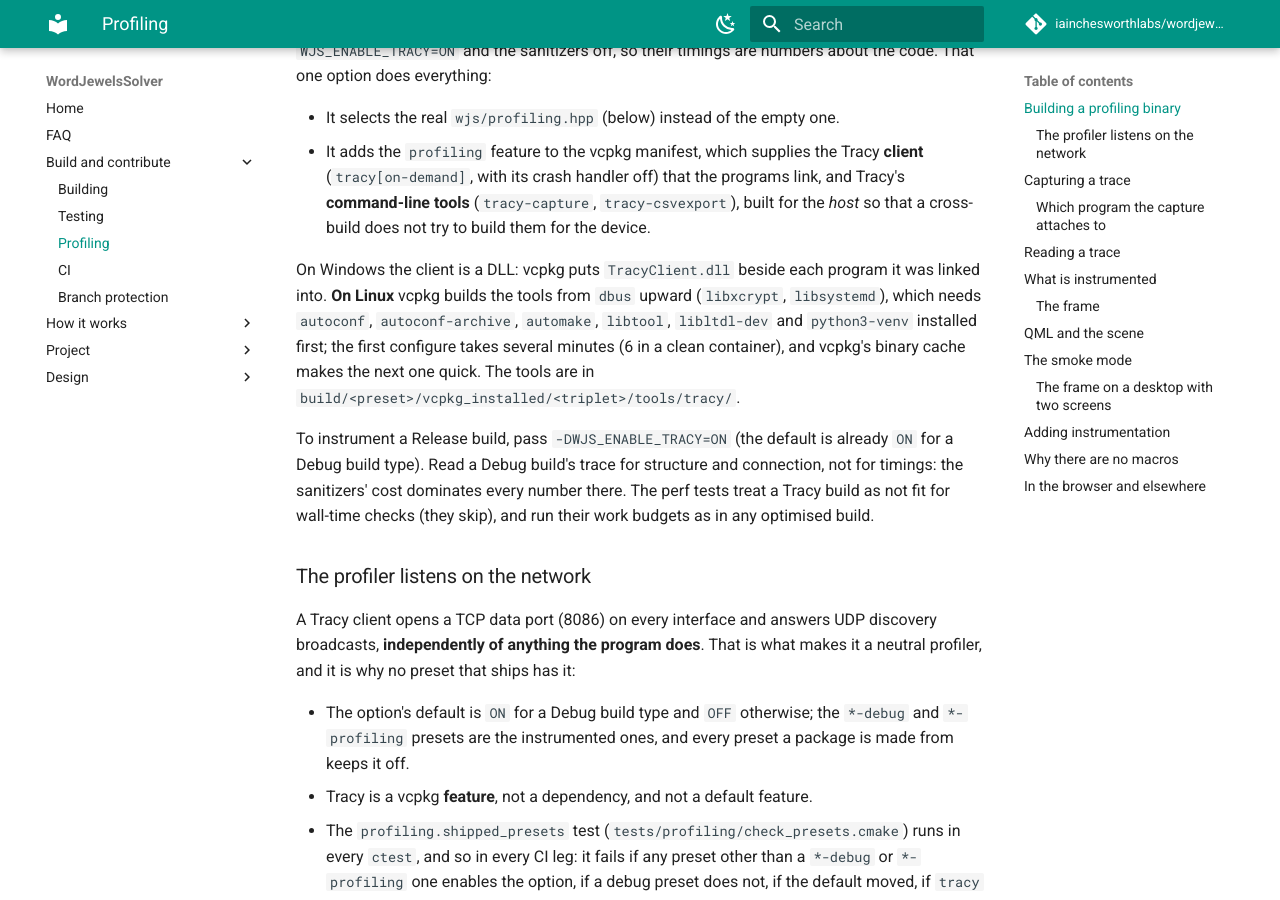
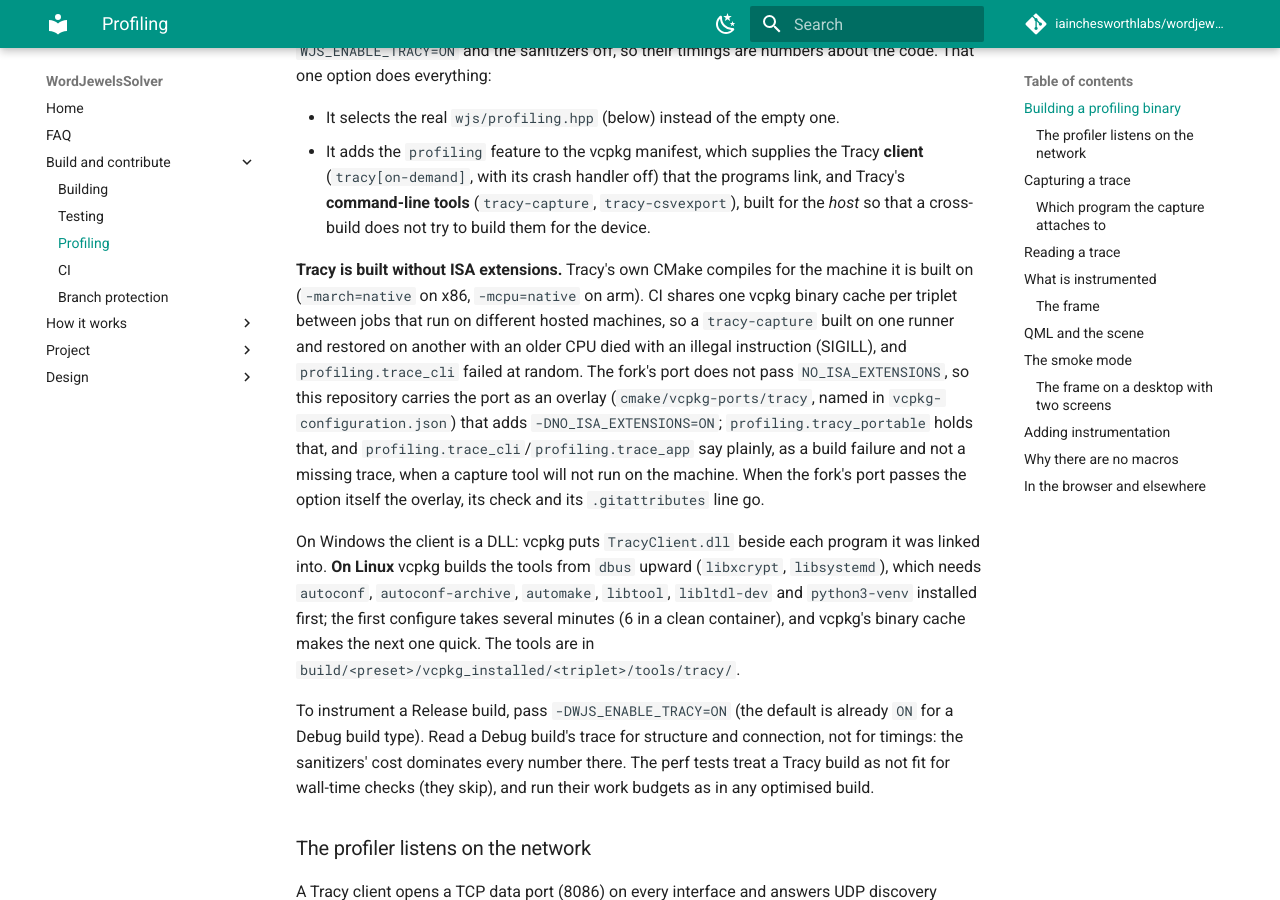
Before and after one commit to iainchesworthlabs/snapandspell, an MkDocs documentation site: the page built from docs/profiling.md, in a window 1280 px wide and 900 px high, scrolled down 775 px. Built offline with MkDocs 1.6.1 and Material for MkDocs 9.7.7, drawn with Linux system fonts in a browser that asks for light colours; comment, search, counter and statistics services are not loaded.

Commit message:
Build Tracy's tools and client without ISA extensions
Tracy's CMake compiles for the machine it is built on (-march=native on x86,
-mcpu=native on arm) unless NO_ISA_EXTENSIONS is set. CI shares one vcpkg
binary cache per triplet between jobs that run on different hosted machines, so
a tracy-capture built on one runner and restored on another with an older CPU
died with an illegal instruction, and profiling.trace_cli failed at random on
the Linux legs.

The fork's tracy port does not pass the option, so the repository carries the
port as an overlay (cmake/vcpkg-ports/tracy, named in vcpkg-configuration.json)
that adds -DNO_ISA_EXTENSIONS=ON; it is the fork's port at the pinned commit
with that one line, kept byte for byte by .gitattributes. When the fork's port
passes the option the overlay and its check go. profiling.tracy_portable holds
the overlay, the option and the pinned version.

The trace tests no longer hide the failure either: a capture or export tool that
will not run, or a capture that dies by a signal, fails with a message that says
what it is. The CLI case is also no longer a guess at how many repeats a build
can finish: it runs an unfinishable number, records a few seconds once attached
and is ended by its timeout, so a Debug build with the sanitizers and an
optimised one read the same way.

```diff
--- a/docs/profiling.md
+++ b/docs/profiling.md
@@ -42,6 +42,19 @@ the code. That one option does everything:
   link, and Tracy's **command-line tools** (`tracy-capture`, `tracy-csvexport`),
   built for the *host* so that a cross-build does not try to build them for the
   device.
+
+**Tracy is built without ISA extensions.** Tracy's own CMake compiles for the machine
+it is built on (`-march=native` on x86, `-mcpu=native` on arm). CI shares one vcpkg
+binary cache per triplet between jobs that run on different hosted machines, so a
+`tracy-capture` built on one runner and restored on another with an older CPU died
+with an illegal instruction (SIGILL), and `profiling.trace_cli` failed at random.
+The fork's port does not pass `NO_ISA_EXTENSIONS`, so this repository carries the
+port as an overlay (`cmake/vcpkg-ports/tracy`, named in `vcpkg-configuration.json`)
+that adds `-DNO_ISA_EXTENSIONS=ON`; `profiling.tracy_portable` holds that, and
+`profiling.trace_cli`/`profiling.trace_app` say plainly, as a build failure and not
+a missing trace, when a capture tool will not run on the machine. When the fork's
+port passes the option itself the overlay, its check and its `.gitattributes` line
+go.
 
 On Windows the client is a DLL: vcpkg puts `TracyClient.dll` beside each program
 it was linked into. **On Linux** vcpkg builds the tools from `dbus` upward
--- /dev/null
+++ b/vcpkg-configuration.json
@@ -0,0 +1,6 @@
+{
+  "$schema": "https://raw.githubusercontent.com/microsoft/vcpkg-tool/main/docs/vcpkg-configuration.schema.json",
+  "overlay-ports": [
+    "cmake/vcpkg-ports"
+  ]
+}
```
Also changed, not shown: 11 other files.
